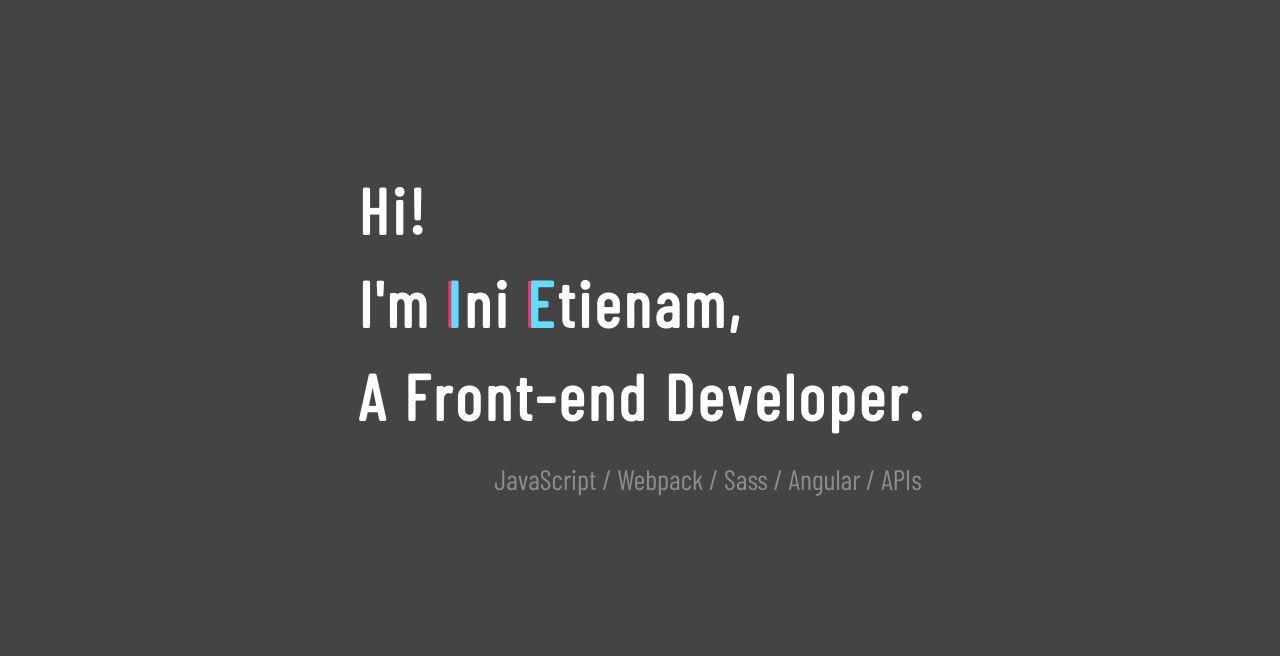
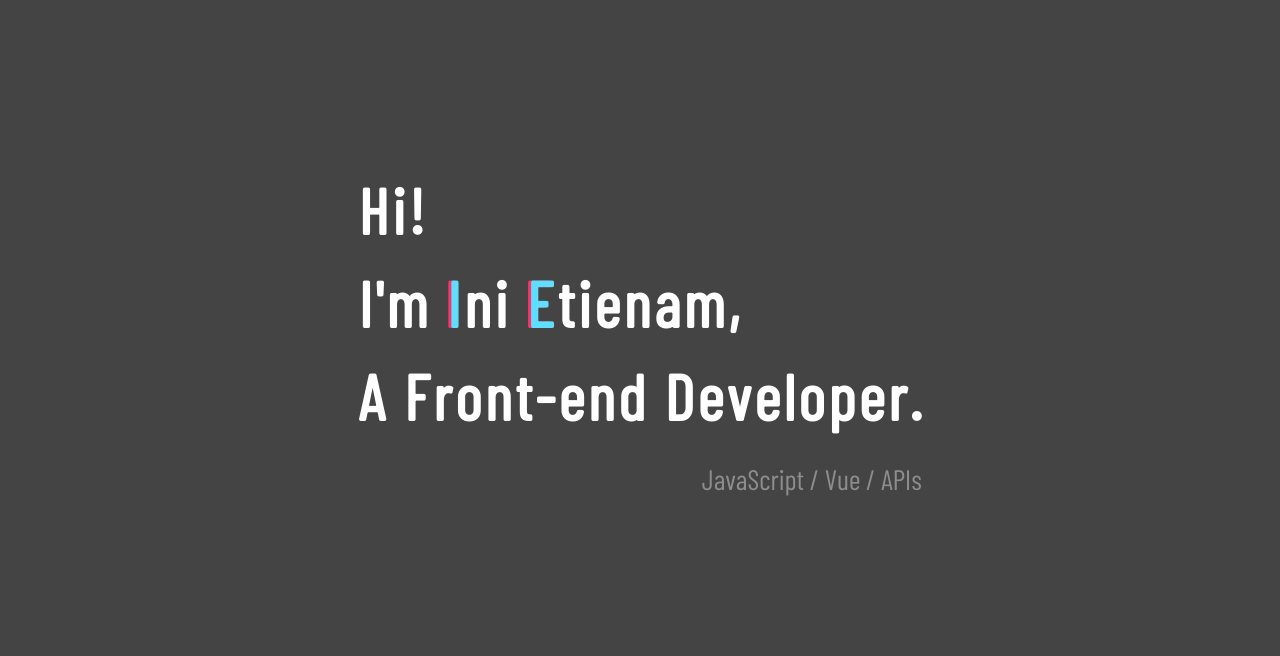
Before and after one commit to ietienam/official-website, a website built with webpack: page dist/index.html in a window 1280 px wide. Shown: the part 87-743 px from the top of the page. Built offline with nearby package versions, Linux system fonts and the light colour scheme.

Commit message:
Update index.html

```diff
--- a/dist/index.html
+++ b/dist/index.html
@@ -186,7 +186,7 @@
         <!--SKILLS-->
 
         <div class="skills">
-          <p>JavaScript / Webpack / Sass / Angular / APIs</p>
+          <p>JavaScript / Vue / APIs</p>
         </div>
 
       </section>
```
